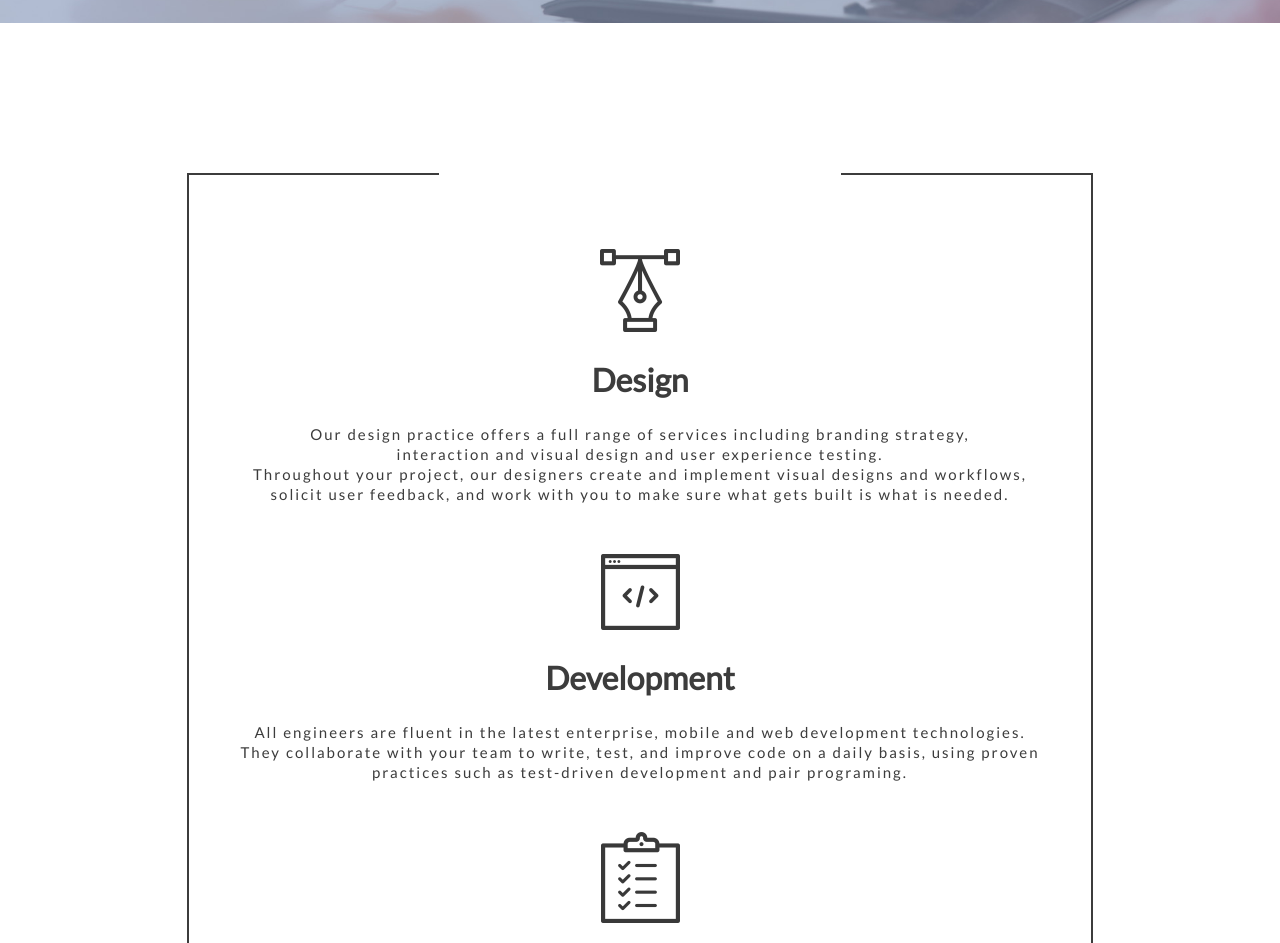
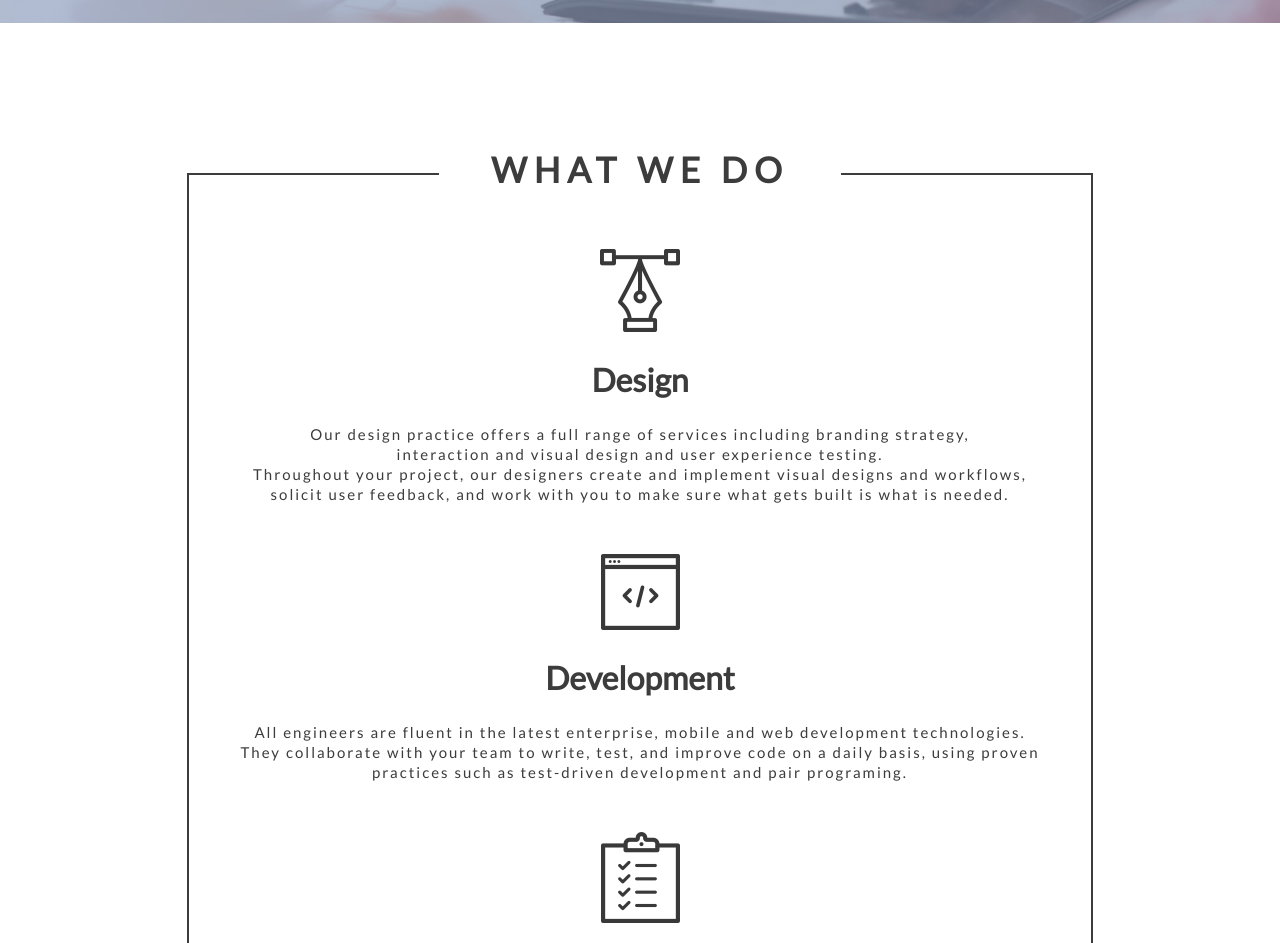
Before and after one commit to llucaso/PSDtoHTML, a plain HTML site: page index.html in a window 1280 px wide. Shown: the part 1593-2536 px from the top of the page. Drawn offline with Linux system fonts and the light colour scheme.

Commit message:
gh-pages

```diff
--- a/css/main.css
+++ b/css/main.css
@@ -289,7 +289,6 @@ html, body {
   z-index: 100;
   font-family: 'lato';
   font-size: 35px;
-  color: #ffff;
   text-transform: uppercase;
   font-weight: bold;
   letter-spacing: 7px;
```
